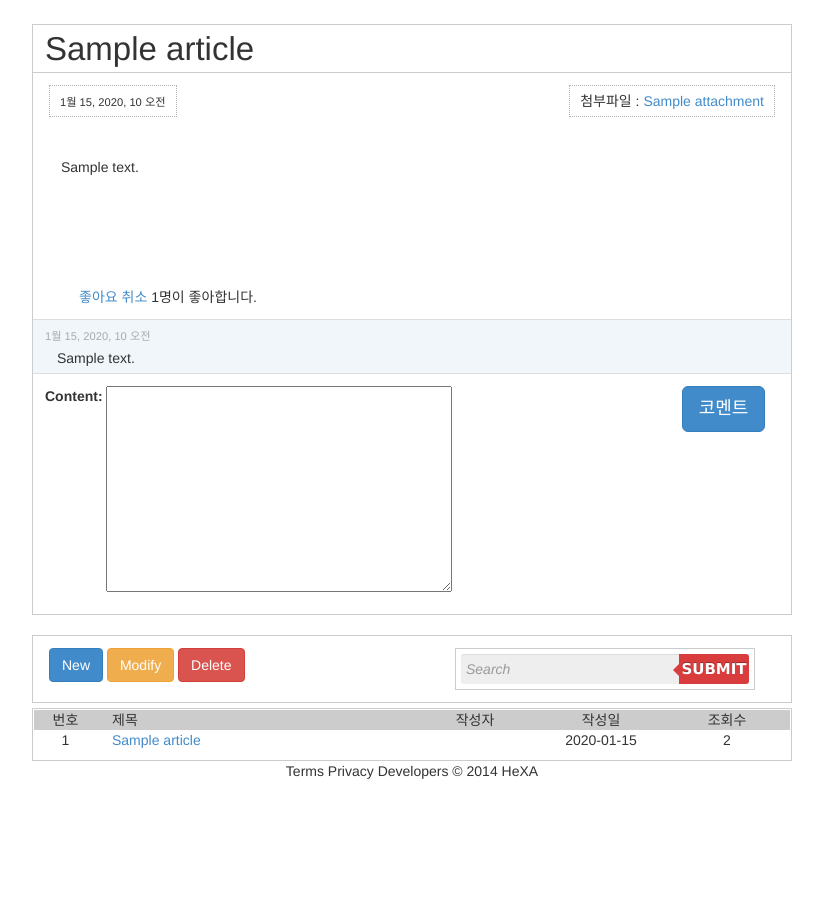
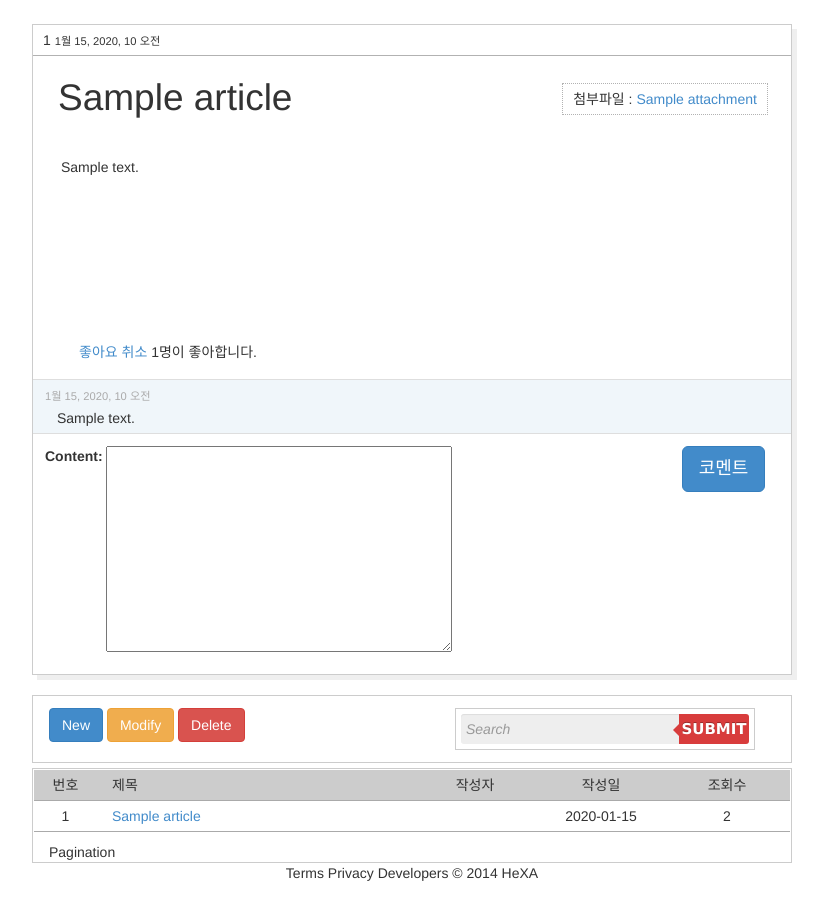
Before and after one commit to HeXA-UNIST/dinger, a Django app: page /article/1 in a window 1280 px wide. Shown: the part 56-969 px from the top of the page, without its empty margins (228-1056 px from the left). Before the commit the page ends 835 px from the top, so only its background shows below. Run offline with Django 3.2, Linux system fonts and the light colour scheme; a user stored in the database is signed in; tables that the repository leaves empty hold one stand-in row (values such as "Sample post"); parts of the project's set-up code (start-up, migrations or seed data) failed here and were passed over; some libraries are stand-ins or nearby versions.

Commit message:
layout designs of article page and article list are improved.

```diff
--- a/website/static/css/board.css
+++ b/website/static/css/board.css
@@ -44,31 +44,40 @@
 .board_wrapper ul {
 	list-style: none;
 	padding: 0;
+
 }
 
 
 .board_wrapper ul li{
+    padding: 5px 0px;
 	list-style: none;
+	border-bottom: 1px solid #aaa;
+
 }
 
 .article_wrapper {
     margin-top: 10px;
 	margin-bottom: 0px;
 	padding: 0;
+	box-shadow: 5px 5px 0px #efefef;
 }
 
 .article_info {
-    padding: 12px 16px;
+    padding: 0px 16px;
+   padding-bottom: 12px;
 }
 
 .article_header {
-
-    border-bottom: 1px solid #ccc;
+    //padding: 12px 20px;
 }
 
+
 .article_title {
-    margin-left: 12px;
-    font-size: 33px;
+    padding: 0px 2px;
+    margin-left: 23px;
+    margin-top: 16px;
+    font-size: 37px;
+    float: left;
 
 }
 
@@ -89,30 +98,36 @@
 }
 
 
-#article_info_add {
+.article_info_add {
+    margin-top: 5px;
+    float: right;
+}
 
-}
 #article_author {
-    float: left;
-    border: 1px dotted #b2b2b2;
+    border: 0px dotted #b2b2b2;
+    border-bottom: 1px solid #b2b2b2;
 	padding: 5px 10px;
 }
 
 #article_attachment {
-    float: right;
 	border: 1px dotted #b2b2b2;
 	padding: 5px 10px;
+	margin-top: 27px;
+	margin-right: 23px;
+	float: right;
 
 }
 
 #article_content {
-	padding: 20px 12px;
-	margin-top: 20px;
+	padding: 0px 12px;
+	margin-top: 32px;
 	min-height: 150px;
+	display: inline-block;
 }
 
 #article_likes {
-	padding: 0 30px ;
+    margin-top: 30px;
+	padding: 5px 30px ;
 }
 
 .comment_wrapper {
--- a/website/templates/article.html
+++ b/website/templates/article.html
@@ -1,14 +1,11 @@
 <div class="article_wrapper box">
-<div class="article_header">
-      <span class="article_title"> {{ article.subject }}
-      </span>
-</div>
-<div class="article_info">
-  <div class="article_info_add clearfix">
+<div class="article_header clearfix">
      <div id="article_author">
+        <span> {{ article.id }} </span>
         <span> {{ article.author.get_profile.name }} </span>
         <span> <small> {{ article.written }} </small> </span>
      </div>
+     <div class="article_title"> {{ article.subject }}</div>
           <div id="article_attachment">
             첨부파일 :
             {% with attachment=article.attachment %}
@@ -21,6 +18,8 @@
             {% endwith %}
      </div>
 </div>
+<div class="article_info clearfix">
+
   <div id="article_content">
     {{ article.content }}
   </div>
--- a/website/templates/articles.html
+++ b/website/templates/articles.html
@@ -11,7 +11,7 @@
     {% for article in articles %}
     <li class="row info_label2">
     <span class="col-md-1"> <center>{{ article.id }}</center> </span>
-    <span class="col-md-5"> <a href="{% url 'article' article.id %}"> {{ article.subject }} </a> </span>
+    <a href="{% url 'article' article.id %}"><span class="col-md-5">  {{ article.subject }} </span></a>
     <span class="col-md-2"> <center>{{ article.author.get_profile.name }}</center> </span>
     <span class="col-md-2"> <center>
     {% if article.written_today %}
@@ -24,5 +24,6 @@
     </li>
     {% endfor %}
   </ul>
+  Pagination
 
 </div>
```
Lines whose indentation alone changed are shown as unchanged.
